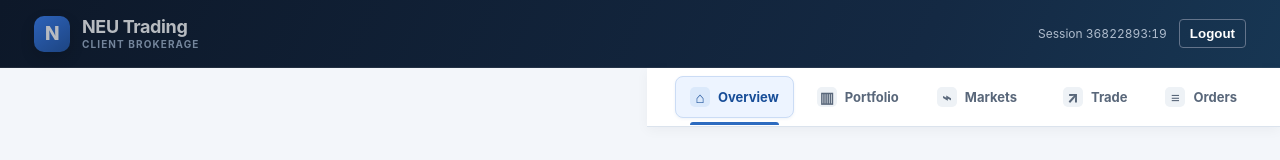
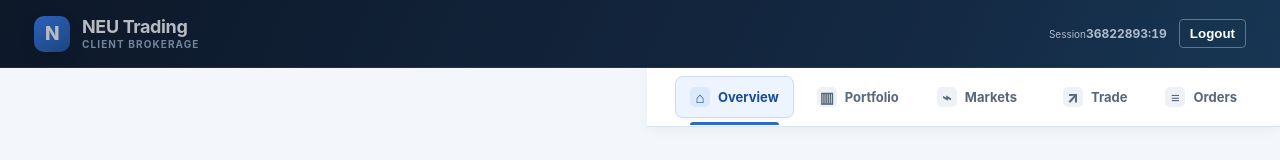
Before and after one commit to thejohnpage/neu-trading-app-demo-ang-ui, an Angular app: page / in a window 1280 px wide. Shown: the top 160 px of the page. Built offline with nearby package versions, Linux system fonts and the light colour scheme; no server answers; sample sign-in values are in the browser's storage.

Commit message:
Highlight session countdown inside five-minute warning

```diff
--- a/projects/shared/src/session-header.component.ts
+++ b/projects/shared/src/session-header.component.ts
@@ -1,9 +1,9 @@
 import { Component,inject,signal } from '@angular/core';import { Router } from '@angular/router';import { AuthService } from './auth.service';
 /** Header controls showing access-token time remaining and explicit logout. */
-@Component({selector:'app-session-header',standalone:true,template:`@if(auth.isAuthenticated()){<div class="session-header"><span title="Access token time remaining">Session {{remaining()}}</span><button type="button" (click)="logout()">Logout</button></div>}`})
+@Component({selector:'app-session-header',standalone:true,template:`@if(auth.isAuthenticated()){<div class="session-header"><span class="session-timer" [class.expiring]="expiring()" title="Access token time remaining"><small>Session</small><strong>{{remaining()}}</strong></span><button type="button" (click)="logout()">Logout</button></div>}`})
 export class SessionHeaderComponent{
- readonly auth=inject(AuthService);private router=inject(Router);readonly remaining=signal('--:--');private tick?:number;
+ readonly auth=inject(AuthService);private router=inject(Router);readonly remaining=signal('--:--');readonly expiring=signal(false);private tick?:number;
  constructor(){this.update();this.tick=window.setInterval(()=>this.update(),1000);window.addEventListener('auth-session-changed',()=>this.update());}
- private update(){const exp=this.auth.expiresAt();if(!exp){this.remaining.set('--:--');return;}const s=Math.max(0,Math.ceil((exp-Date.now())/1000));this.remaining.set(`${Math.floor(s/60)}:${String(s%60).padStart(2,'0')}`);}
+ private update(){const exp=this.auth.expiresAt();if(!exp){this.remaining.set('--:--');this.expiring.set(false);return;}const s=Math.max(0,Math.ceil((exp-Date.now())/1000));this.expiring.set(s<=300);this.remaining.set(`${Math.floor(s/60)}:${String(s%60).padStart(2,'0')}`);}
  logout(){this.auth.logout();this.router.navigate(['/login']);}
 }
```
